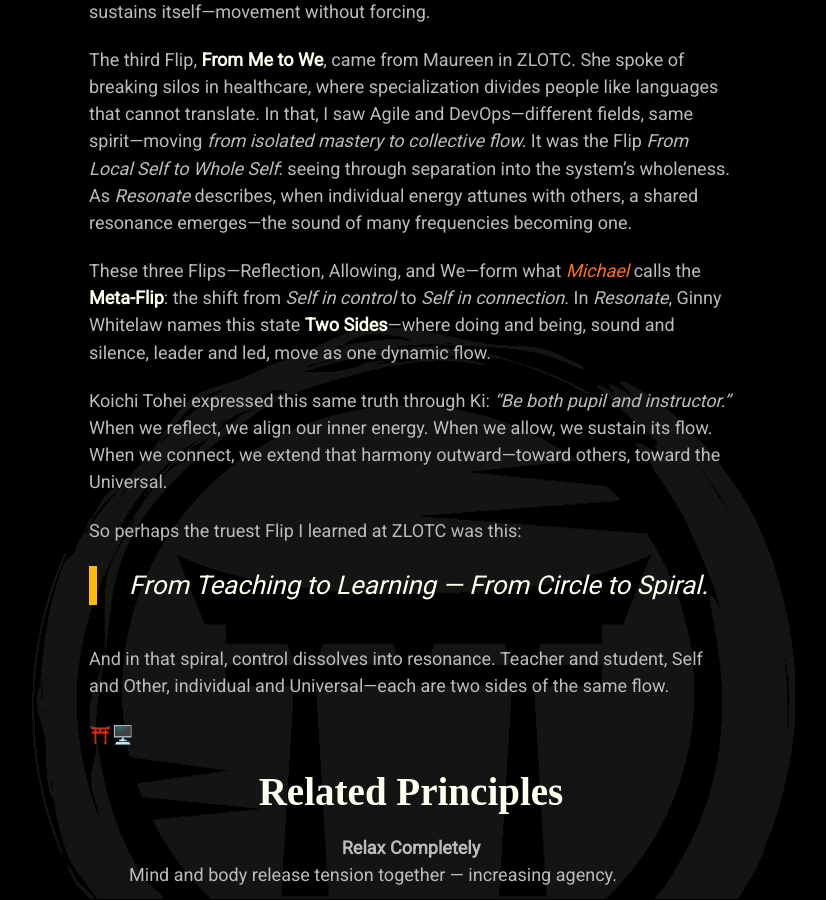
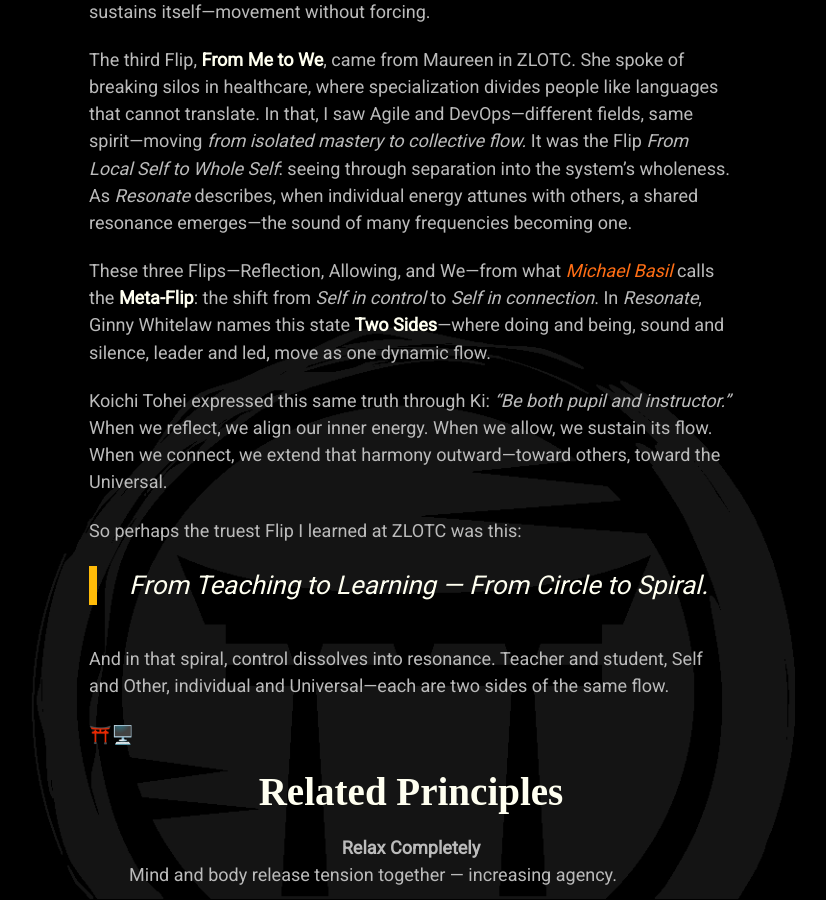
Before and after one commit to mindset-dojo/mindset-dojo.github.io, a Jekyll site: the page built from _insights/2025-10-26-circle-teaching-learning.md, in a window 1280 px wide and 900 px high, scrolled down 1093 px. Shown: the whole window, without its empty margins (229-1055 px from the left). Built offline with Jekyll 4.4.1, drawn with Linux system fonts in a browser that asks for light colours; some web fonts are replaced.

Commit message:
fix(circle-teaching-learning): typo and add last name.

```diff
--- a/_insights/2025-10-26-circle-teaching-learning.md
+++ b/_insights/2025-10-26-circle-teaching-learning.md
@@ -51,7 +51,7 @@ In that, I saw Agile and DevOps—different fields, same spirit—moving *from i
 It was the Flip *From Local Self to Whole Self*: seeing through separation into the system’s wholeness.
 As *Resonate* describes, when individual energy attunes with others, a shared resonance emerges—the sound of many frequencies becoming one.
 
-These three Flips—Reflection, Allowing, and We—form what [Michael]({{'/authors/michael-basil/' | relative_url}}) calls the **Meta-Flip**: the shift from *Self in control* to *Self in connection*.
+These three Flips—Reflection, Allowing, and We—from what [Michael Basil]({{'/authors/michael-basil/' | relative_url}}) calls the **Meta-Flip**: the shift from *Self in control* to *Self in connection*.
 In *Resonate*, Ginny Whitelaw names this state **Two Sides**—where doing and being, sound and silence, leader and led, move as one dynamic flow.
 
 Koichi Tohei expressed this same truth through Ki: *“Be both pupil and instructor.”*
```
